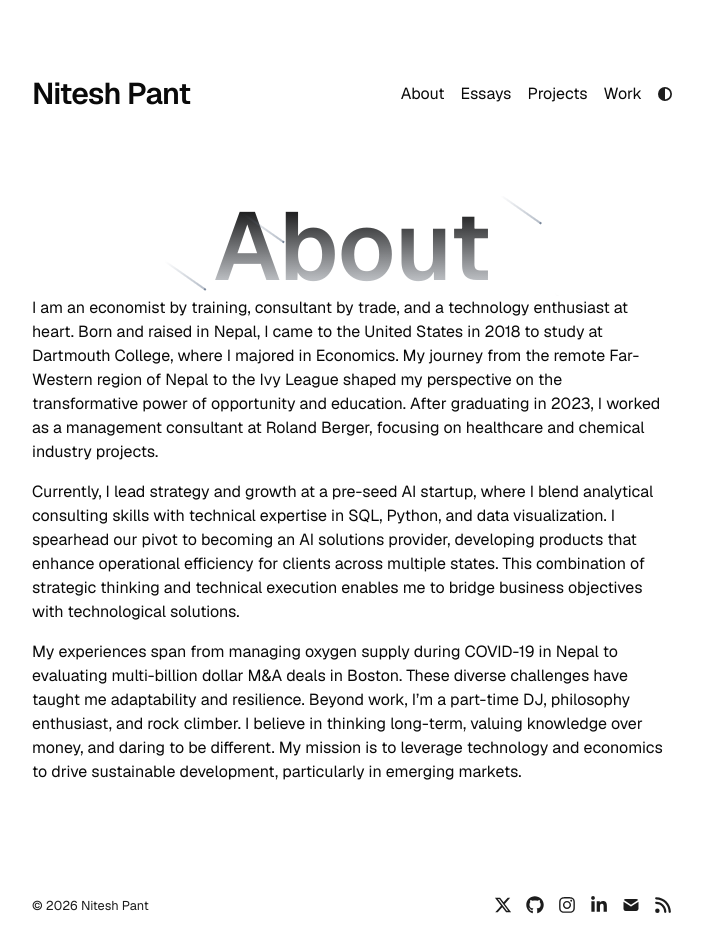
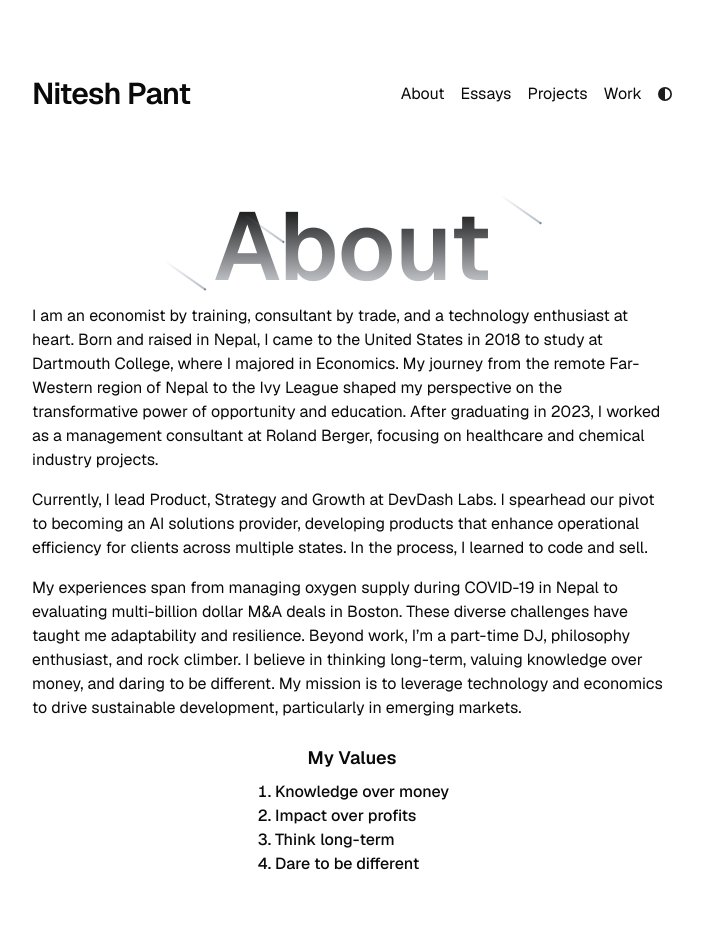
Before and after one commit to niteshpant99/niteshpant.com-site, a Next.js app: page /about in a window 1280 px wide. Shown: the top 952 px of the page, without its empty margins (288-991 px from the left). Built offline with nearby package versions, Linux system fonts and the light colour scheme.

Commit message:
updated about

```diff
--- a/app/about/page.tsx
+++ b/app/about/page.tsx
@@ -20,15 +20,28 @@ export default function About() {
       </span>
     </div>
 
-      <p className="mb-4">
+    <div>
+      <p className="mb-4 mt-2">
         I am an economist by training, consultant by trade, and a technology enthusiast at heart. Born and raised in Nepal, I came to the United States in 2018 to study at Dartmouth College, where I majored in Economics. My journey from the remote Far-Western region of Nepal to the Ivy League shaped my perspective on the transformative power of opportunity and education. After graduating in 2023, I worked as a management consultant at Roland Berger, focusing on healthcare and chemical industry projects.
         </p>
         <p className="mb-4">
-        Currently, I lead strategy and growth at a pre-seed AI startup, where I blend analytical consulting skills with technical expertise in SQL, Python, and data visualization. I spearhead our pivot to becoming an AI solutions provider, developing products that enhance operational efficiency for clients across multiple states. This combination of strategic thinking and technical execution enables me to bridge business objectives with technological solutions.
+        Currently, I lead Product, Strategy and Growth at DevDash Labs. I spearhead our pivot to becoming an AI solutions provider, developing products that enhance operational efficiency for clients across multiple states. In the process, I learned to code and sell.
         </p>
         <p className="mb-4">
         My experiences span from managing oxygen supply during COVID-19 in Nepal to evaluating multi-billion dollar M&A deals in Boston. These diverse challenges have taught me adaptability and resilience. Beyond work, I’m a part-time DJ, philosophy enthusiast, and rock climber. I believe in thinking long-term, valuing knowledge over money, and daring to be different. My mission is to leverage technology and economics to drive sustainable development, particularly in emerging markets.
       </p>
     </div>
+
+    <div className="relative flex w-full flex-col items-center justify-start text-left">
+      <p className="font-semibold mt-2 mb-2 text-lg">My Values</p>
+      <ol className="list-decimal pl-5">
+        <li className="font-medium">Knowledge over money</li>
+        <li className="font-medium">Impact over profits</li>
+        <li className="font-medium">Think long-term</li>
+        <li className="font-medium">Dare to be different</li>
+      </ol>
+    </div>
+  </div>
+
   );
 }
--- a/app/components/footer.tsx
+++ b/app/components/footer.tsx
@@ -1,3 +1,4 @@
+// app/components/Footer.tsx
 "use client";
 
 import React from "react";
@@ -9,7 +10,7 @@ import {
   FaLinkedinIn,
 } from "react-icons/fa6";
 import { TbMailFilled } from "react-icons/tb";
-import { metaData, socialLinks } from "app/config";
+import { metaData, socialLinks } from "../config";
 
 const YEAR = new Date().getFullYear();
 
@@ -38,7 +39,7 @@ function SocialLinks() {
 
 export default function Footer() {
   return (
-    <small className="block lg:mt-24 mt-16 text-[#1C1C1C] dark:text-[#D4D4D4]">
+    <small className="block lg:mt-24 mt-16 text-[--prose-text] dark:text-[--prose-text]">
       <time>© {YEAR}</time>{" "}
       <a
         className="no-underline"
```
